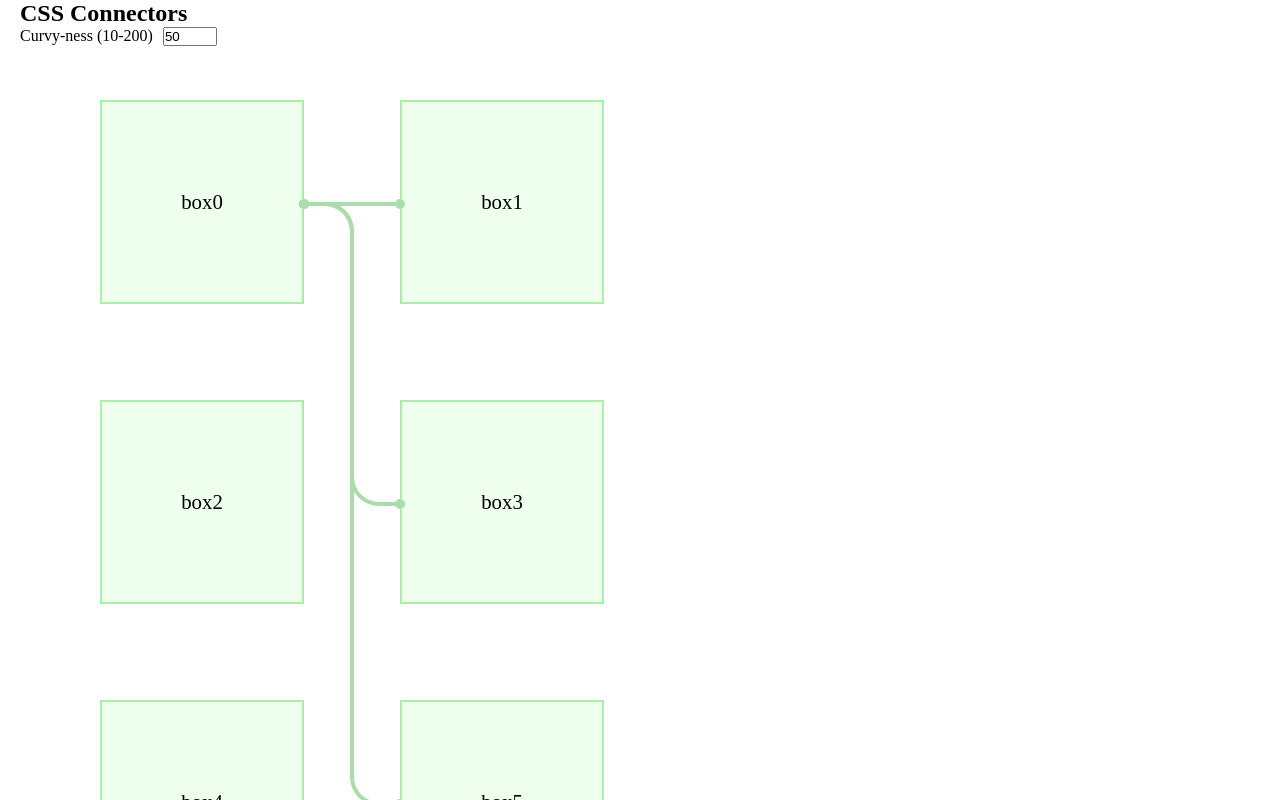
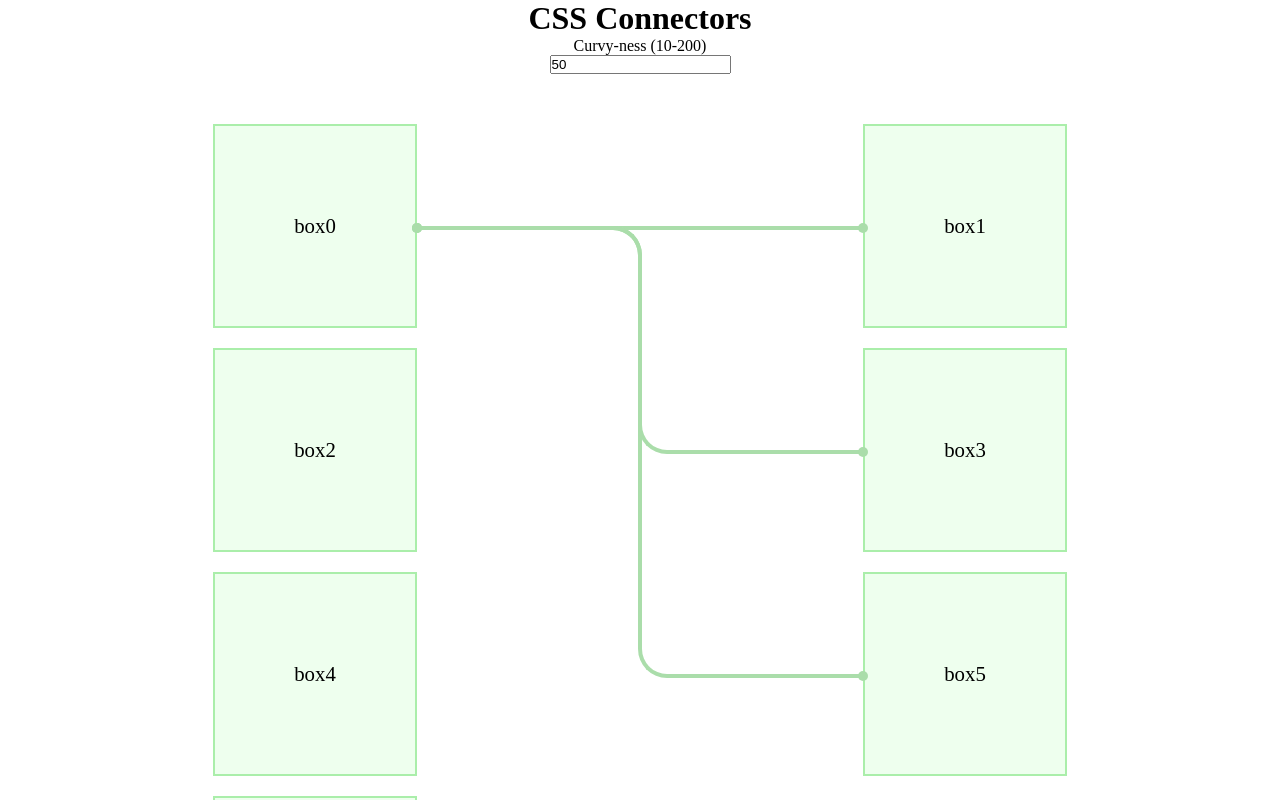
Before and after one commit to Ghibrasoft/box_connectors, a React (Vite) app: page / in a window 1280 px wide. Shown: the top 800 px of the page. Built offline with nearby package versions, Linux system fonts and the light colour scheme.

Commit message:
Update: styling

```diff
--- a/src/App.tsx
+++ b/src/App.tsx
@@ -1,11 +1,28 @@
+import { useRef, useState } from 'react';
 import Board from './components/Board'
 
 function App() {
+  const [curviness, setCurviness] = useState(50);
+  const inputRef = useRef<HTMLInputElement>(null);
+
+  const updateCurviness = () => {
+    if (inputRef.current) {
+      setCurviness(parseInt(inputRef.current.value));
+    }
+  };
 
   return (
+    <>
+      <div className='controls'>
+        <h1>CSS Connectors</h1>
+        <label>{'Curvy-ness (10-200)'}</label>
+        <input ref={inputRef} value={curviness} onChange={updateCurviness} />
+      </div>
+
       <div className='wrapper'>
         <Board
           boxQuantity={7}
+          curviness={curviness}
           connections={[
             { start: 0, end: 1 },
             { start: 0, end: 3 },
@@ -14,6 +31,7 @@ function App() {
           ]}
         />
       </div>
+    </>
   )
 }
 
--- a/src/components/Board.tsx
+++ b/src/components/Board.tsx
@@ -1,4 +1,3 @@
-import { useRef, useState } from "react";
 import Connector from "./Connector";
 import { generateBoxes } from "../helpers/generateBoxes";
 
@@ -12,6 +11,7 @@ interface IBoardProps {
     initialLeft?: number;
     gap?: number;
     cols?: number;
+    curviness?: number;
     connections?: {
         start: number;
         end: number;
@@ -27,11 +27,10 @@ const Board: React.FC<IBoardProps> = ({
     initialLeft = 100,
     gap = 100,
     cols = 2,
+    curviness = 50,
     connections = [],
     withDot = true
 }) => {
-    const [curviness, setCurviness] = useState(50);
-    const inputRef = useRef<HTMLInputElement>(null);
     // const connections = [
     //     { start: 0, end: 1 },
     //     { start: 2, end: 3 },
@@ -41,21 +40,9 @@ const Board: React.FC<IBoardProps> = ({
     // dynamically calculate positions of the boxes
     const boxes = generateBoxes({ boxQuantity, width, height, cols, gap, initialTop, initialLeft });
 
-
-    const updateCurviness = () => {
-        if (inputRef.current) {
-            setCurviness(parseInt(inputRef.current.value));
-        }
-    };
-
     // console.log("Board Re-rendered");
     return (
         <div className="board">
-            <h1>CSS Connectors</h1>
-            <div className='controls'>
-                <label>{'Curvy-ness (10-200)'}</label>
-                <input ref={inputRef} value={curviness} onChange={updateCurviness} />
-            </div>
             {
                 boxes.map(({ id, top, left }) => (
                     <div
--- a/src/index.css
+++ b/src/index.css
@@ -48,34 +48,27 @@ html::-moz-scrollbar-thumb:hover {
   background: #aea;
 }
 
+/* =============== BOX CONNECTORS =============== */
+.controls {
+  display: flex;
+  flex-direction: column;
+  align-items: center;
+}
 .wrapper {
   /* width: 100vw; */
+  margin-top: 50px;
   height: 100vh;
-}
 
   .board {
-  position: relative;
-  height: 100%;
-
-  h1 {
-    margin-left: 20px;
-    font-size: 150%;
-  }
-
-  .controls {
-    margin-left: 20px;
-
-    label {
-      margin-right: 10px;
-    }
-
-    input {
-      width: 50px;
-    }
-  }
+    /* position: relative; */
+    /* height: 100%; */
+    display: grid;
+    grid-template-columns: repeat(2, 1fr);
+    place-items: center;
+    gap: 20px;
 
     .box {
-    position: absolute;
+      /* position: absolute; */
       /* height: 200px; */
       /* width: 200px; */
       background-color: var(--bg-color);
@@ -156,3 +149,4 @@ html::-moz-scrollbar-thumb:hover {
       }
     }
   }
+}
```
Lines whose indentation alone changed are shown as unchanged.
